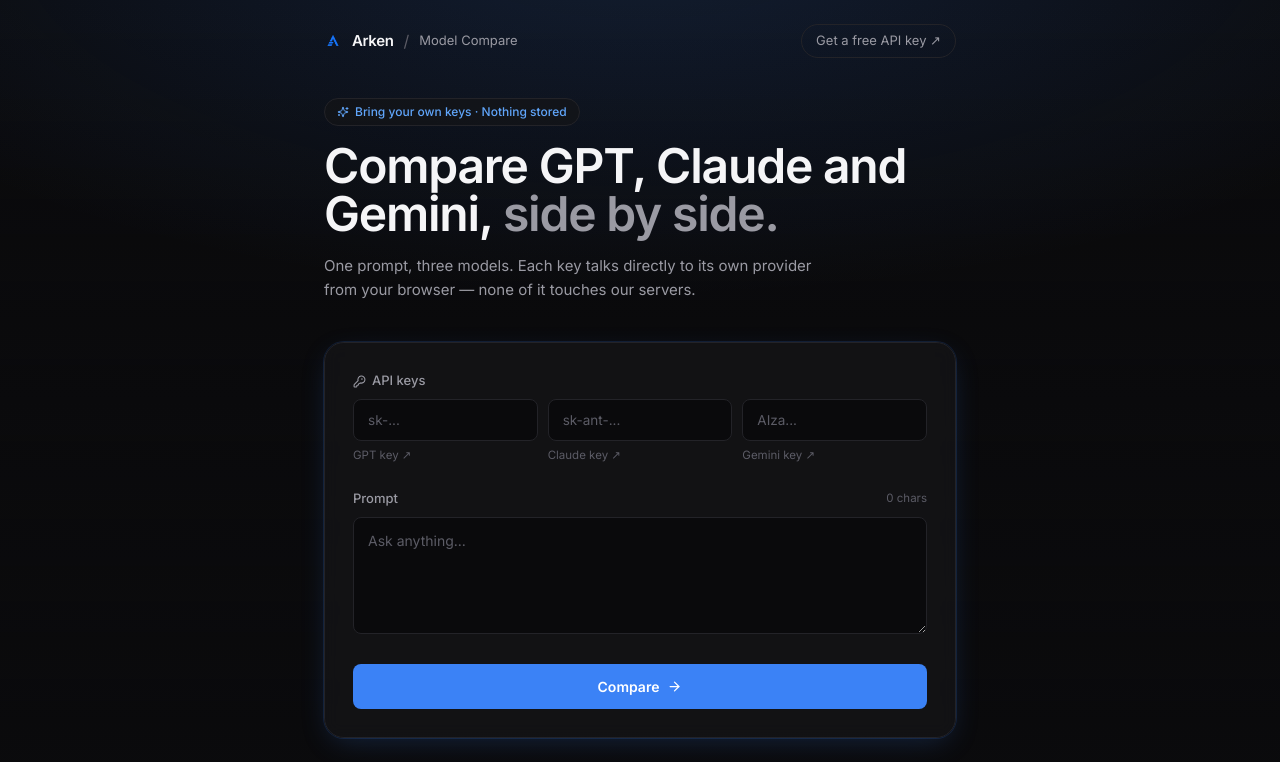
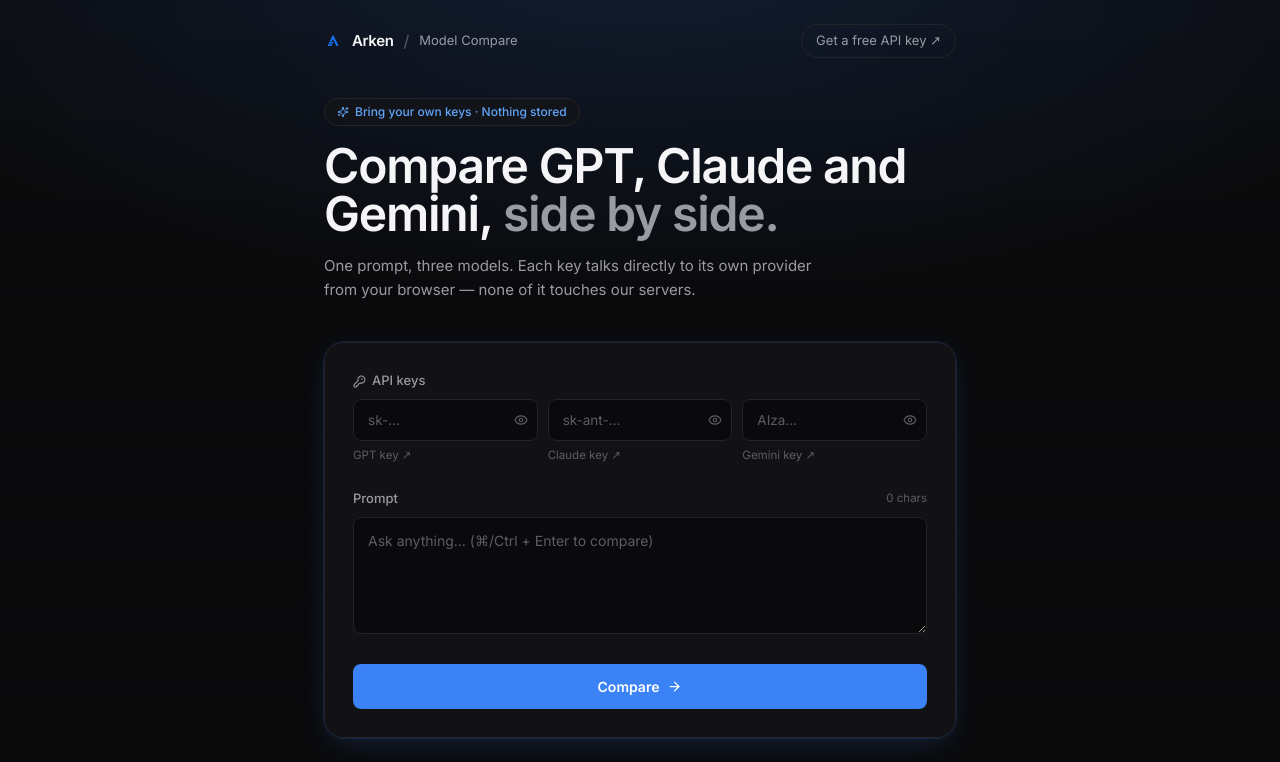
Before and after one commit to Arken-io/ai-model-compare, a Next.js app: page / in a window 1280 px wide. Shown: the top 762 px of the page. Built offline with nearby package versions, Linux system fonts and the light colour scheme.

Commit message:
feat: improve compare experience and provider metadata

```diff
--- a/components/CompareTool.tsx
+++ b/components/CompareTool.tsx
@@ -16,6 +16,8 @@
   X,
   RotateCw,
   Trash2,
+  Eye,
+  EyeOff,
 } from "lucide-react";
 import { providers } from "@/lib/providers";
 
@@ -88,6 +90,7 @@
   const [error, setError] = useState("");
   const [copiedId, setCopiedId] = useState<string | null>(null);
   const [recentPrompts, setRecentPrompts] = useState<string[]>([]);
+  const [visibleKeys, setVisibleKeys] = useState<Record<string, boolean>>({});
 
   useEffect(() => {
     setRecentPrompts(loadRecentPrompts());
@@ -223,15 +226,36 @@
         <div className="grid gap-2.5 sm:grid-cols-3">
           {providers.map((p) => (
             <div key={p.meta.id}>
+              <div className="relative">
                 <input
-                type="password"
+                  type={visibleKeys[p.meta.id] ? "text" : "password"}
                   value={keys[p.meta.id] || ""}
                   onChange={(e) =>
                     setKeys((k) => ({ ...k, [p.meta.id]: e.target.value }))
                   }
                   placeholder={p.meta.keyPlaceholder}
-                className="focus-ring w-full rounded-lg border border-border bg-base px-3.5 py-2.5 text-[13.5px] text-ink placeholder:text-ink-faint"
+                  className="focus-ring w-full rounded-lg border border-border bg-base px-3.5 py-2.5 pr-9 text-[13.5px] text-ink placeholder:text-ink-faint"
                 />
+                <button
+                  type="button"
+                  onClick={() =>
+                    setVisibleKeys((v) => ({
+                      ...v,
+                      [p.meta.id]: !v[p.meta.id],
+                    }))
+                  }
+                  className="focus-ring absolute right-2.5 top-1/2 -translate-y-1/2 text-ink-faint hover:text-ink"
+                  aria-label={
+                    visibleKeys[p.meta.id] ? "Hide API key" : "Show API key"
+                  }
+                >
+                  {visibleKeys[p.meta.id] ? (
+                    <EyeOff size={14} />
+                  ) : (
+                    <Eye size={14} />
+                  )}
+                </button>
+              </div>
               <a
                 href={p.meta.getKeyUrl}
                 target="_blank"
@@ -255,7 +279,13 @@
         <textarea
           value={prompt}
           onChange={(e) => setPrompt(e.target.value)}
-          placeholder="Ask anything..."
+          onKeyDown={(e) => {
+            if ((e.metaKey || e.ctrlKey) && e.key === "Enter") {
+              e.preventDefault();
+              handleCompare();
+            }
+          }}
+          placeholder="Ask anything... (⌘/Ctrl + Enter to compare)"
           rows={4}
           className="focus-ring w-full resize-y rounded-lg border border-border bg-base px-3.5 py-3 text-[14px] leading-relaxed text-ink placeholder:text-ink-faint"
         />
@@ -361,17 +391,19 @@
                     {p.meta.modelDisplayName}
                   </div>
                 </div>
-                {result?.text && (
+                {result && (result.text || result.error) && (
                   <div className="flex items-center gap-2.5 text-[11px] text-ink-faint">
-                    {result.durationMs !== null && (
+                    {result.text && result.durationMs !== null && (
                       <span className="flex items-center gap-1" title="Response time">
                         <Clock size={11} />
                         {(result.durationMs / 1000).toFixed(1)}s
                       </span>
                     )}
+                    {result.text && (
                       <span title="Word count">
                         {wordCount(result.text)} words
                       </span>
+                    )}
                     <button
                       type="button"
                       onClick={() => regenerate(p.meta.id)}
@@ -385,6 +417,7 @@
                         className={loading[p.meta.id] ? "animate-spin" : ""}
                       />
                     </button>
+                    {result.text && (
                       <button
                         type="button"
                         onClick={() => handleCopy(p.meta.id, result.text!)}
@@ -399,6 +432,7 @@
                           <Copy size={11} />
                         )}
                       </button>
+                    )}
                   </div>
                 )}
               </div>
```
Lines whose indentation alone changed are shown as unchanged.
